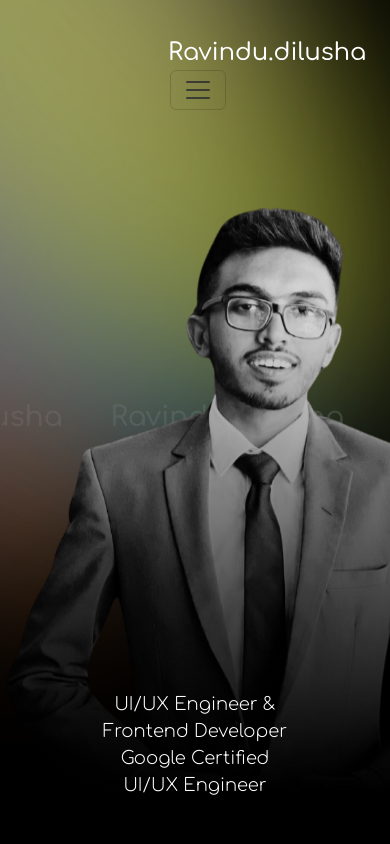
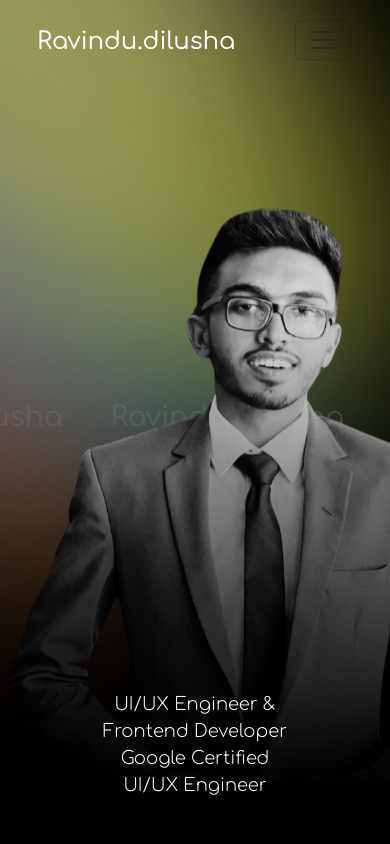
Before and after one commit to ravindudilusha/Ravindudilusha, a React (Create React App) app: page / in a window 390 px wide. Shown: the top 844 px of the page. Built offline with nearby package versions, Linux system fonts and the light colour scheme.

Commit message:
mobileresponsive

```diff
--- a/src/Component/Header.js
+++ b/src/Component/Header.js
@@ -28,7 +28,7 @@ function Header() {
       expand="lg"
       fixed="top"
       className={scrolled ? 'solid-bg' : 'transparent-bg'}
-      style={{ paddingLeft: '170px', paddingRight: '170px', paddingTop: '30px', paddingBottom: '30px' }}
+      style={{ paddingLeft: '10%', paddingRight: '10%', paddingTop: '20px', paddingBottom: '20px' }}
     >
       <a href="#home" className="navbar-brand">
         <img src={logo} height="20" className="logo" alt="Logo" />
--- a/src/Styles/Header.css
+++ b/src/Styles/Header.css
@@ -1,14 +1,46 @@
+.solid-bg {
+  background-color: rgba(0, 0, 0, 0.8);
+  transition: background-color 0.5s ease;
+}
+
 .transparent-bg {
-    background-color: transparent !important;
+  background-color: transparent;
+  transition: background-color 0.5s ease;
+}
+
+.navbar-brand {
+  display: flex;
+  align-items: center;
+}
+
+.logo {
+  margin-right: 10px;
+}
+
+.navbar-nav .nav-link {
+  padding-left: 15px;
+  padding-right: 15px;
+}
+
+@media (max-width: 992px) {
+  .navbar {
+    padding-left: 20px;
+    padding-right: 20px;
+    padding-top: 15px;
+    padding-bottom: 15px;
+  }
+}
+
+@media (max-width: 768px) {
+  .navbar {
+    padding-left: 10px;
+    padding-right: 10px;
+    padding-top: 10px;
+    padding-bottom: 10px;
   }
 
-  .solid-bg {
-    background-color: #000000 !important; /* Change to your desired solid color */
-    transition: background-color 0.3s ease; /* Smooth transition */
+  .navbar-nav .nav-link {
+    padding-left: 10px;
+    padding-right: 10px;
   }
-
-  /* Header.css */
-.nav-link.active {
-  border-bottom: 2px solid #fff;
-  transition: border-bottom 0.3s ease;
 }
--- a/src/Styles/Home.css
+++ b/src/Styles/Home.css
@@ -162,6 +162,6 @@
   animation-timing-function: linear; /* Optional: Use linear timing function */
 }
 
-@media only screen and (max-width: 992px) {
+@media only screen and (max-width: 576px) {
 
 }
```
